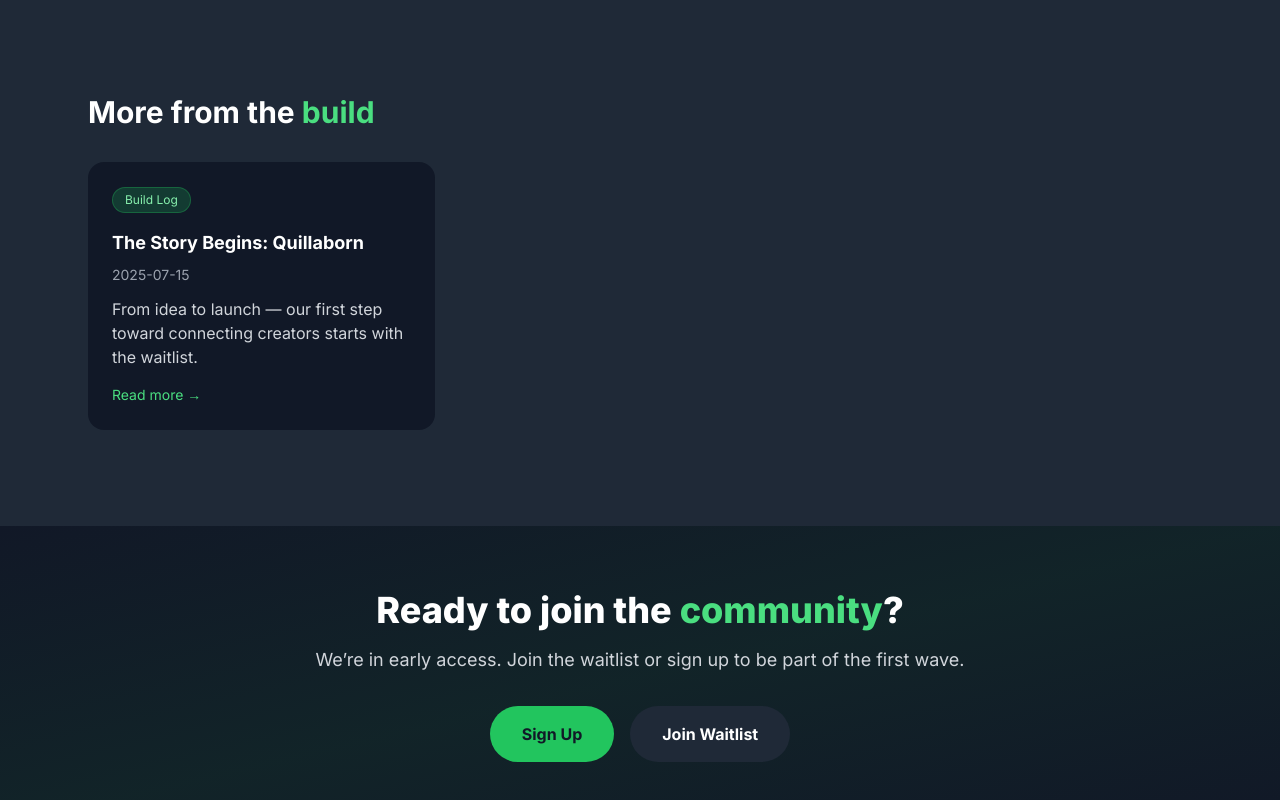
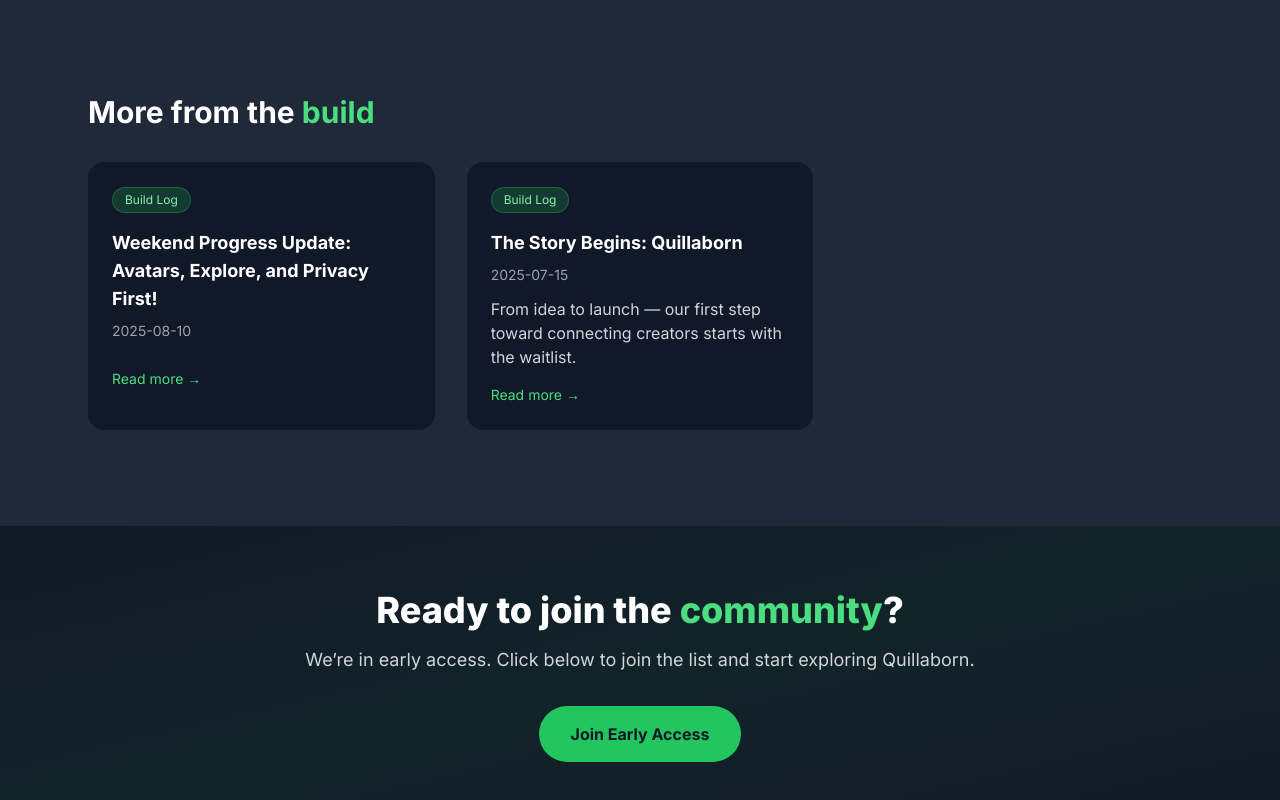
Before and after one commit to Derious11/quillaborn, a Next.js app: page /blog/blog-2 in a window 1280 px wide. Shown: the part 1412-2212 px from the top of the page. Built offline with nearby package versions, Linux system fonts and the light colour scheme; no server answers.

Commit message:
Fixed landing page, updated blog, changed waitlist to early access

```diff
--- a/content/blog/blog-1.mdx
+++ b/content/blog/blog-1.mdx
@@ -26,7 +26,7 @@
 After weeks of planning, designing, and refining, the public-facing site is live:
 - **Home page** — a clear vision of what Quillaborn stands for
 - **How it Works** — our promise to creators, broken into simple steps
-- **Pricing ** — transparent, with room to grow
+- **Pricing** — transparent, with room to grow
 - **Join the Waitlist** — the first gateway into the community
 - **Contact** — to get support and reach out with questions
 - **Boring Stuff** — terms and policy
--- a/content/blog/blog-2.mdx
+++ b/content/blog/blog-2.mdx
@@ -9,7 +9,7 @@
 The past few weeks have been a blur of **late night coding**, watching the pieces of Quillaborn slowly click into place. First up was the **signup process**. It started as just a simple form, but I wanted it to feel welcoming — like the first page of a brand-new notebook. Now, when someone signs up, they don’t just create an account… they step into a space built for their creativity.
 
 <Callout>
-✨ **Early Access Reminder** — Want to be one of the first to see these new pages in action? Join the waitlist now and secure your spot for early access.
+**Early Access Reminder** — Want to be one of the first to see these new pages in action? Join the waitlist now and secure your spot for early access.
 </Callout>
 
 Then came the **dashboard**. I can’t tell you how satisfying it was the first time it loaded without breaking. That page is now the heart of the Quillaborn experience — a place where projects live, messages appear, and your creative world starts to take shape.
@@ -18,6 +18,6 @@
 
 There were moments — like when the dashboard finally loaded at 2:13 AM and I actually said “yes!” out loud — that made the exhaustion worth it. Each fix, each tweak, is a step closer to opening the doors.
 
-<CTA href="/#waitlist">🚀 Join the Waitlist — Be Part of the First Wave</CTA>
+<CTA href="/#waitlist"> Join Early Access — Be Part of the First Wave</CTA>
 
 The nights are long, but we’re building something worth staying up for.
--- /dev/null
+++ b/content/blog/blog-3.mdx
@@ -0,0 +1,37 @@
+---
+title: "Weekend Progress Update: Avatars, Explore, and Privacy First!"
+date: "2025-08-10"
+description: "A productive weekend bringing avatars, explore pages, and privacy-first settings to Quillaborn."
+---
+
+This weekend was one of those sprints where everything just seemed to click. We pushed through a big list of features and came out the other side with an app that’s starting to feel more and more alive.
+
+**Here’s what we shipped:**
+- ✅ Preset avatar selection for profiles
+- ✅ Private Explore page for logged-in users
+- ✅ Public Explore page for profiles that opt in
+- ✅ Initial settings interface with privacy controls
+- ✅ Security-first defaults (everything private until you choose otherwise)
+- ✅ Bug fixes and deployment of the latest version
+
+**First up: Avatars.** Profiles now come with a set of preset avatars you can choose from. It’s a small touch, but it instantly makes the app feel more personal. And yes — the ability to upload your own avatar is absolutely on the roadmap.
+
+<Callout>
+**Sneak Peek Coming Soon** — Our co-founder Jake is working on new avatar designs, and we’ll be asking you to vote on your favorites.
+</Callout>
+
+**Next: The Explore Pages.**
+We now have *two* versions:
+
+- **Private Explore** — Available only to logged-in users, showing public details like username, display name, role, and interests. It’s the easiest way to find and connect with other creators on Quillaborn.
+- **Public Explore** — For users who choose to enable a public profile. This allows anyone with the link to see who you are and get a sense of our growing community. Interaction features (like posting and commenting) will come later.
+
+**Settings & Privacy.**
+We set up the first version of the settings interface so you can manage profile visibility (public or private). Everything is *private by default* — and you choose what to share. Security is a top priority, and this is just the beginning of more controls and customization.
+
+**Behind the Scenes.**
+There were a few late-night bug fixes that delayed deployment by about an hour, but the latest version is now live. We even did a demo for Jake, and his reaction was priceless — he’s already sketching avatar concepts that we think you’ll love.
+
+<CTA href="/#waitlist"> Sign Up for Early Access — Be Part of the Build</CTA>
+
+We’re thrilled with how things are shaping up. The pace feels right, and the foundation is solid. Now we want your feedback — jump in, explore what’s there, and tell us what you think. Your ideas could shape what comes next.
--- a/src/app/(auth)/login/page.tsx
+++ b/src/app/(auth)/login/page.tsx
@@ -4,7 +4,8 @@
 import Link from "next/link";
 import Image from "next/image";
 import { FcGoogle } from "react-icons/fc";
-import HeaderSimple from "@/components/layout/HeaderSimple";
+import Header from "@/components/layout/Header";
+import WaitlistModal from "@/components/features/public/WaitlistModal";
 import Footer from "@/components/layout/Footer";
 import { useSupabase } from "@/components/providers/SupabaseProvider";
 import { useRouter } from "next/navigation";
@@ -15,6 +16,7 @@
   const [password, setPassword] = useState("");
   const [loading, setLoading] = useState(false);
   const [error, setError] = useState<string | null>(null);
+  const [showWaitlistModal, setShowWaitlistModal] = useState(false);
   const router = useRouter();
 
   // Handler for email/password login
@@ -84,7 +86,8 @@
 
   return (
     <div className="min-h-screen bg-gradient-to-br from-[#19222e] to-[#21292f] text-white flex flex-col">
-      <HeaderSimple />
+      <Header onJoinWaitlist={() => setShowWaitlistModal(true)} />
+      <WaitlistModal show={showWaitlistModal} onClose={() => setShowWaitlistModal(false)} />
 
       <main className="flex-1 flex items-center justify-center px-4 relative overflow-hidden">
         {/* Gradient overlays for on-brand look */}
--- a/src/app/(auth)/signup/page.tsx
+++ b/src/app/(auth)/signup/page.tsx
@@ -5,7 +5,8 @@
 import Image from "next/image";
 import { FcGoogle } from "react-icons/fc";
 import { CheckCircle, Mail } from "lucide-react";
-import HeaderSimple from "@/components/layout/HeaderSimple";
+import Header from "@/components/layout/Header";
+import WaitlistModal from "@/components/features/public/WaitlistModal";
 import Footer from "@/components/layout/Footer";
 import { useSupabase } from "@/components/providers/SupabaseProvider";
 import { useRouter } from "next/navigation";
@@ -17,6 +18,7 @@
   const [loading, setLoading] = useState(false);
   const [error, setError] = useState<string | null>(null);
   const [showConfirmation, setShowConfirmation] = useState(false);
+  const [showWaitlistModal, setShowWaitlistModal] = useState(false);
   const router = useRouter();
 
   // Handler for email/password signup
@@ -67,7 +69,8 @@
   if (showConfirmation) {
     return (
       <div className="min-h-screen bg-gradient-to-br from-[#19222e] to-[#21292f] text-white flex flex-col">
-        <HeaderSimple />
+        <Header onJoinWaitlist={() => setShowWaitlistModal(true)} />
+        <WaitlistModal show={showWaitlistModal} onClose={() => setShowWaitlistModal(false)} />
         <main className="flex-1 flex items-center justify-center px-4 relative overflow-hidden">
           <div className="absolute inset-0 bg-gradient-to-br from-green-500/20 via-gray-900 to-gray-900 pointer-events-none z-0"></div>
           <div className="absolute inset-0 opacity-50 bg-gray-900 pointer-events-none z-0"></div>
@@ -108,7 +111,8 @@
 
   return (
     <div className="min-h-screen bg-gradient-to-br from-[#19222e] to-[#21292f] text-white flex flex-col">
-      <HeaderSimple />
+      <Header onJoinWaitlist={() => setShowWaitlistModal(true)} />
+      <WaitlistModal show={showWaitlistModal} onClose={() => setShowWaitlistModal(false)} />
 
       <main className="flex-1 flex items-center justify-center px-4 relative overflow-hidden">
         {/* Gradient overlays for on-brand look */}
--- a/src/app/blog/[slug]/page.tsx
+++ b/src/app/blog/[slug]/page.tsx
@@ -202,7 +202,7 @@
           {/* Mid-article CTA (matches landing buttons) */}
           <div className="my-12 flex items-center justify-center">
             <Link
-              href="/signup"
+              href="/#waitlist"
               className="bg-green-500 hover:bg-green-600 text-gray-900 px-8 py-4 rounded-full font-bold transition-all duration-200 transform hover:scale-105 whitespace-nowrap"
             >
               Join Early Access
@@ -252,20 +252,14 @@
             Ready to join the <span className="text-green-400">community</span>?
           </h3>
           <p className="text-lg text-gray-300 mb-8">
-            We’re in early access. Join the waitlist or sign up to be part of the first wave.
+            We’re in early access. Click below to join the list and start exploring Quillaborn.
           </p>
           <div className="flex flex-col sm:flex-row gap-4 justify-center">
             <Link
-              href="/signup"
+              href="/#waitlist"
               className="bg-green-500 hover:bg-green-600 text-gray-900 px-8 py-4 rounded-full font-bold transition-all duration-200 transform hover:scale-105"
             >
-              Sign Up
-            </Link>
-            <Link
-              href="/#waitlist"
-              className="bg-gray-800 hover:bg-gray-700 text-white px-8 py-4 rounded-full font-bold transition-all duration-200"
-            >
-              Join Waitlist
+              Join Early Access
             </Link>
           </div>
         </div>
--- a/src/components/features/public/LandingPage.tsx
+++ b/src/components/features/public/LandingPage.tsx
@@ -93,7 +93,7 @@
                     type="submit"
                     className="bg-green-500 hover:bg-green-600 text-gray-900 px-8 py-4 rounded-full font-bold transition-all duration-200 transform hover:scale-105 whitespace-nowrap flex items-center gap-2"
                   >
-                    Join Waitlist
+                    Join Early Access
                     <ArrowRight className="w-4 h-4" />
                   </button>
                 </>
@@ -143,7 +143,7 @@
               {
                 icon: Palette,
                 title: "Build Worlds",
-                desc: "Whether it&apos;s a story, artwork, or wild creative project – bring your ideas to life with the right collaborators."
+                desc: "Whether it is a story, artwork, or wild creative project – bring your ideas to life with the right collaborators."
               },
               {
                 icon: Zap,
@@ -201,7 +201,7 @@
             </button>
             <h3 className="text-2xl font-bold mb-4 text-green-400">Join the Community</h3>
             <p className="text-gray-300 mb-6">
-              Have you joined our waitlist for early access? We're currently in early access mode and require waitlist registration.
+              Have you joined Early Access? We're currently in early access and require registration.
             </p>
 
             <div className="space-y-4">
@@ -212,7 +212,7 @@
                 }}
                 className="w-full bg-gray-700 hover:bg-gray-600 text-white px-6 py-3 rounded-lg font-medium transition-colors"
               >
-                No, I need to join the waitlist
+                No, I need to join Early Access
               </button>
 
               <div className="text-center">
@@ -229,7 +229,7 @@
             </div>
 
             <p className="text-xs text-gray-400 mt-4 text-center">
-              If you haven't joined the waitlist yet, please do so first to get early access.
+              If you haven't joined Early Access yet, please do so first.
             </p>
           </div>
         </div>
--- a/src/components/features/public/WaitlistModal.tsx
+++ b/src/components/features/public/WaitlistModal.tsx
@@ -59,14 +59,14 @@
         <button
           onClick={onClose}
           className="absolute top-4 right-4 text-gray-400 hover:text-white"
-          aria-label="Close waitlist modal"
+          aria-label="Close early access modal"
         >
           <XCircle className="w-6 h-6" />
         </button>
 
-        <h3 className="text-2xl font-bold mb-2 text-green-400">Join the Waitlist</h3>
+        <h3 className="text-2xl font-bold mb-2 text-green-400">Join Early Access</h3>
         <p className="text-gray-300 mb-4 text-sm">
-          Enter your email and we’ll let you know as soon as Quillaborn opens for creators.
+          Enter your email and you will be granted early access to Quillaborn!
         </p>
 
         {!submitted ? (
@@ -97,7 +97,7 @@
           <div className="bg-green-500/20 border border-green-500/30 px-6 py-4 rounded-xl">
             <p className="text-green-300 font-bold text-lg flex items-center gap-2">
               <Sparkles className="w-5 h-5" />
-              You are in! We will be in touch soon.
+              You are in! Please Signup and start exploring.
             </p>
           </div>
         )}
--- a/src/components/layout/Header.tsx
+++ b/src/components/layout/Header.tsx
@@ -8,13 +8,12 @@
 
 const navLinks = [
   { label: "About", href: "/about" },
-  { label: "Blog", href: "/blog" },
   { label: "How It Works", href: "/how-it-works" },
   { label: "Pricing", href: "/pricing" },
-
   { label: "Contact", href: "/contact" },
   { label: "Terms", href: "/terms" },
   { label: "Privacy", href: "/privacy" },
+  { label: "Blog", href: "/blog" },
 ];
 
 interface HeaderProps {
@@ -65,7 +64,7 @@
           onClick={handleJoin}
           className="ml-4 px-4 py-2 text-sm font-semibold rounded bg-green-500 hover:bg-green-400 text-gray-900 shadow hidden md:block"
         >
-          Join Waitlist
+          Join Early Access
         </button>
       </div>
 
@@ -89,7 +88,7 @@
             onClick={handleJoin}
             className="w-full text-left mt-2 px-4 py-2 text-sm font-semibold rounded bg-green-500 hover:bg-green-400 text-gray-900 shadow"
           >
-            Join Waitlist
+            Join Early Access
           </button>
         </div>
       )}
```
